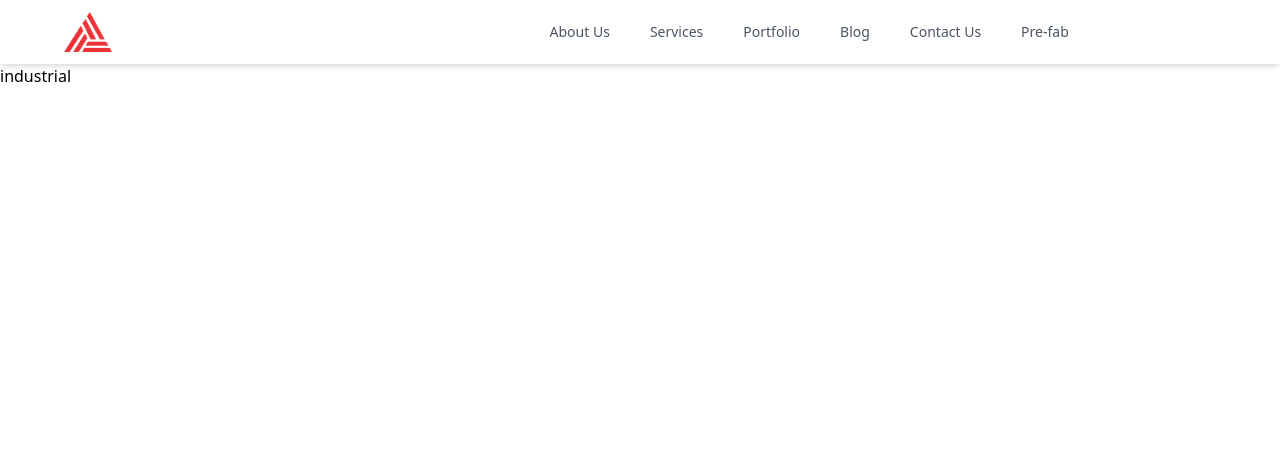
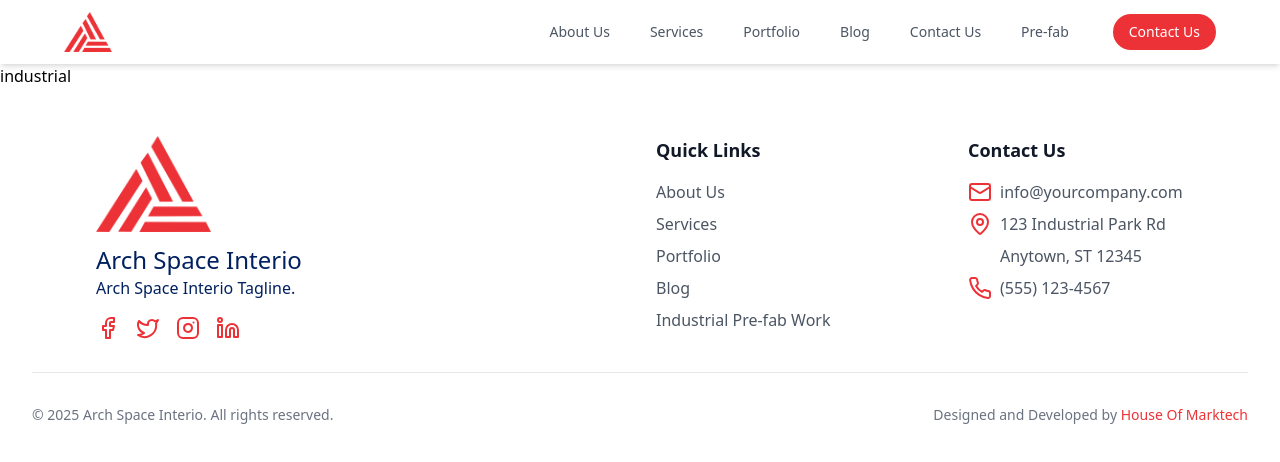
Before and after one commit to House-of-marktech-01/arch-interior-new, a React (Vite) app: page /industrial-prefab in a window 1280 px wide. Shown: the top 462 px of the page. Built offline with nearby package versions, Linux system fonts and the light colour scheme; a web font is replaced by a local one.

Commit message:
footer added

```diff
--- a/src/App.jsx
+++ b/src/App.jsx
@@ -1,5 +1,3 @@
-
-
 import { BrowserRouter as Router, Routes, Route } from 'react-router-dom';
 import About from './pages/About';
 import Services from './pages/Services';
@@ -9,6 +7,7 @@ import Contact from './pages/Contact';
 import IndustrialPreFab from './pages/IndustrialPreFab';
 import Navbar from './components/Navbar';
 import Home from './pages/Home'
+import Footer from './components/Footer';
 
 function App() {
 
@@ -25,6 +24,7 @@ function App() {
           <Route path="/contact" element={<Contact />} />
           <Route path="/industrial-prefab" element={<IndustrialPreFab />} />
         </Routes>
+        <Footer/>
       </div>
     </Router>
   )
--- /dev/null
+++ b/src/components/Footer.jsx
@@ -0,0 +1,128 @@
+import React from "react";
+import { Link } from "react-router-dom";
+import { Facebook, Twitter, Instagram, Linkedin, Mail, LocateIcon, MapPin, Phone } from "lucide-react";
+import logo from "../assets/images/RCH.png";
+export default function Footer() {
+    return (
+        <footer className="bg-white">
+            <div className=" mx-auto px-4 sm:px-6 lg:px-8 py-12">
+                <div className="grid grid-cols-1 md:grid-cols-4 gap-8">
+                    {/* Company Info */}
+                    <div className="ml-0 md:ml-16 col-span-1 md:col-span-2">
+                        <img src={logo} alt="" className="h-24" />
+                        <p className="text-primaryBlue text-2xl mt-3">
+                            Arch Space Interio
+                        </p>
+                        <p className="text-primaryBlue mb-4">
+                            Arch Space Interio Tagline.
+                        </p>
+                        <div className="flex space-x-4">
+                            <a href="#" className="text-primaryRed hover:text-blue-600">
+                                <Facebook size={24} />
+                                <span className="sr-only">Facebook</span>
+                            </a>
+                            <a href="#" className="text-primaryRed hover:text-blue-600">
+                                <Twitter size={24} />
+                                <span className="sr-only">Twitter</span>
+                            </a>
+                            <a href="#" className="text-primaryRed hover:text-blue-600">
+                                <Instagram size={24} />
+                                <span className="sr-only">Instagram</span>
+                            </a>
+                            <a href="#" className="text-primaryRed hover:text-blue-600">
+                                <Linkedin size={24} />
+                                <span className="sr-only">LinkedIn</span>
+                            </a>
+                        </div>
+                    </div>
+
+                    {/* Quick Links */}
+                    <div>
+                        <h3 className="text-lg font-semibold text-gray-900 mb-4">
+                            Quick Links
+                        </h3>
+                        <ul className="space-y-2">
+                            <li>
+                                <Link to="/about" className="text-gray-600 hover:text-blue-600">
+                                    About Us
+                                </Link>
+                            </li>
+                            <li>
+                                <Link
+                                    to="/services"
+                                    className="text-gray-600 hover:text-blue-600"
+                                >
+                                    Services
+                                </Link>
+                            </li>
+                            <li>
+                                <Link
+                                    to="/portfolio"
+                                    className="text-gray-600 hover:text-blue-600"
+                                >
+                                    Portfolio
+                                </Link>
+                            </li>
+                            <li>
+                                <Link to="/blog" className="text-gray-600 hover:text-blue-600">
+                                    Blog
+                                </Link>
+                            </li>
+                            <li>
+                                <Link
+                                    to="/industrial-prefab"
+                                    className="text-gray-600 hover:text-blue-600"
+                                >
+                                    Industrial Pre-fab Work
+                                </Link>
+                            </li>
+                        </ul>
+                    </div>
+
+                    {/* Contact Info */}
+                    <div className="">
+                        <h3 className="text-lg font-semibold text-gray-900 mb-4 ">
+                            Contact Us
+                        </h3>
+                        <ul className="space-y-2">
+                            <li className="flex items-center ">
+                                <Mail className="mr-2 text-primaryRed" />
+                                <a
+                                    to="mailto:info@yourcompany.com"
+                                    className="text-gray-600 hover:text-blue-600"
+                                >
+                                    info@yourcompany.com
+                                </a>
+                            </li>
+                            <li className="text-gray-600 flex items-center ">
+                                <MapPin className="mr-2 text-primaryRed"/>
+                                123 Industrial Park Rd
+                            </li>
+                            <li className=" text-gray-600 ml-8">Anytown, ST 12345</li>
+                            <li className="flex items-center text-gray-600 ">
+                                <Phone className="mr-2 text-primaryRed"/>
+                                 (555) 123-4567</li>
+                        </ul>
+                    </div>
+                </div>
+
+                {/* Bottom Bar */}
+                <div className=" flex justify-between mt-8 pt-8 border-t border-gray-200">
+                    <p className="text-center text-gray-500 text-sm">
+                        © {new Date().getFullYear()} Arch Space Interio. All rights
+                        reserved.
+                    </p>
+                    <p className="text-center text-gray-500 text-sm">
+                        Designed and Developed by{" "}
+                        <Link
+                            to="https://www.houseofmarktech.com/"
+                            className="text-primaryRed"
+                        >
+                            House Of Marktech
+                        </Link>
+                    </p>
+                </div>
+            </div>
+        </footer>
+    );
+}
--- a/src/components/Navbar.jsx
+++ b/src/components/Navbar.jsx
@@ -62,7 +62,7 @@ export default function Navbar() {
 
       {/* Mobile Menu */}
       {isOpen && (
-        <div className="md:hidden transition-all ease-in-out">
+        <div className="md:hidden absolute z-20 shadow-md rounded-lg top-[60px] right-0 transition-all ease-in-out">
           <div className="px-2 pt-2 pb-3 space-y-1 sm:px-3">
             <Link to="/about" className="text-gray-600 hover:text-primaryRed block px-3 py-2 rounded-md text-base font-medium">About Us</Link>
             <Link to="/services" className="text-gray-600 hover:text-primaryRed block px-3 py-2 rounded-md text-base font-medium">Services</Link>
--- a/tailwind.config.js
+++ b/tailwind.config.js
@@ -1,8 +1,16 @@
 /** @type {import('tailwindcss').Config} */
 export default {
-  content: ["./index.html", "./src/**/*.{js,ts,jsx,tsx}"],
+  content: [
+    "./index.html",
+    "./src/**/*.{js,ts,jsx,tsx}",
+  ],
   theme: {
-    extend: {},
+    extend: {
+      colors: {
+        primaryRed: '#ed3237',
+        primaryBlue: '#012060' // You can name this color anything, e.g., 'customRed'
+      },
+    },
   },
   plugins: [],
-};
+}
```
Also changed, not shown: src/assets/images/logo-full.png (added).
